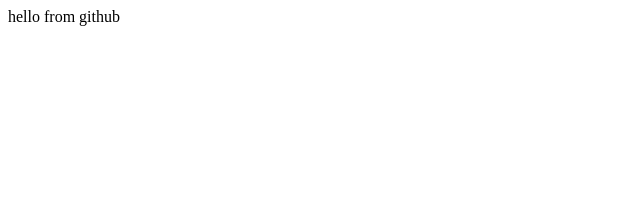
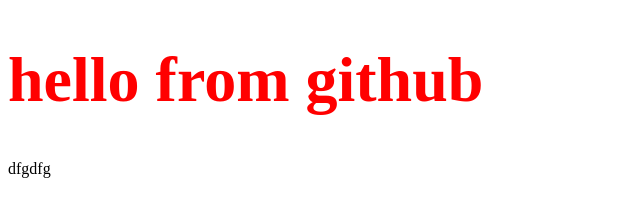
Before and after one commit to manishankaryadav/my-first-repo, a plain HTML site: page index.html in a window 1280 px wide. Shown: the whole page, without its empty margins (0-640 px from the left). Drawn offline with Linux system fonts and the light colour scheme.

Commit message:
add style.css and minor html changes

```diff
--- a/index.html
+++ b/index.html
@@ -4,8 +4,10 @@
     <meta charset="UTF-8">
     <meta name="viewport" content="width=device-width, initial-scale=1.0">
     <title>Document</title>
+    <link rel="stylesheet" href="style.css">
 </head>
 <body>
-    hello from github
+    <h1>hello from github</h1>
+    dfgdfg
 </body>
 </html>
--- /dev/null
+++ b/style.css
@@ -0,0 +1,4 @@
+h1 {
+    color: red;
+    font-size: 4rem;
+}
```
